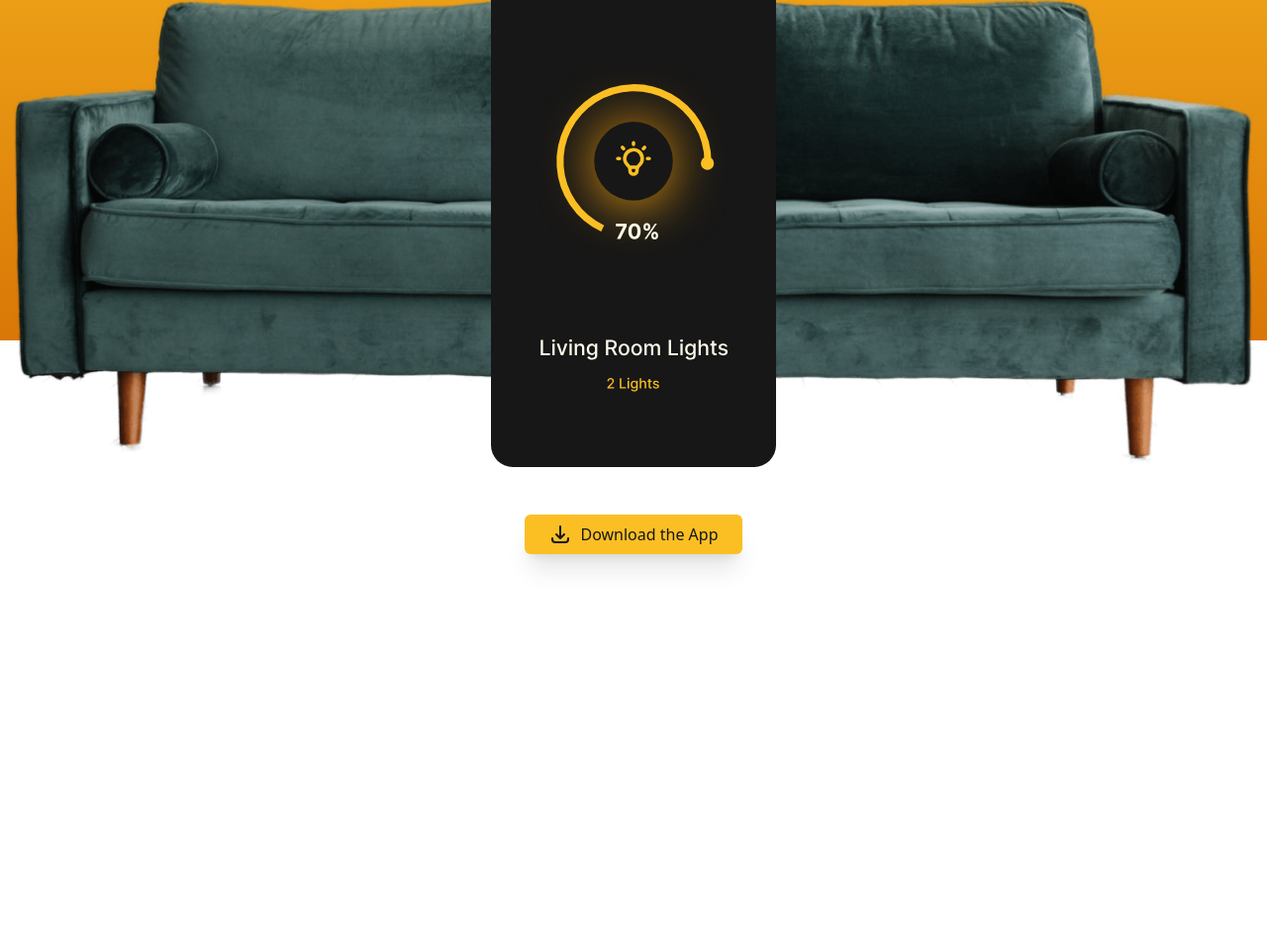
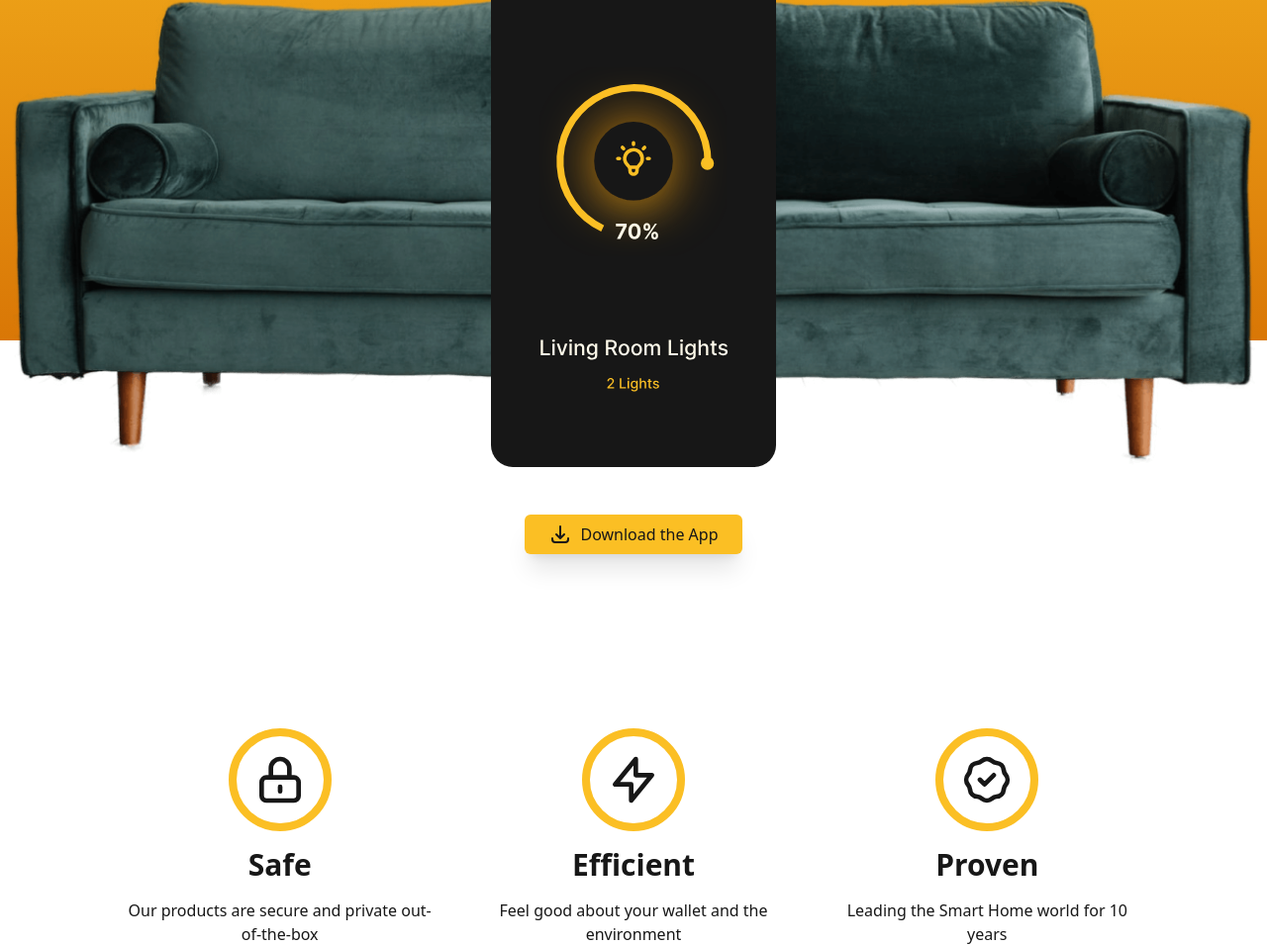
Before and after one commit to HackerDad2022/HomeSmartProject, a website built with Vite: page index.html in a window 1280 px wide. Shown: the part 412-1368 px from the top of the page at 99% size. Before the commit the page ends 1020 px from the top, so only its background shows below. Built offline with nearby package versions, Linux system fonts and the light colour scheme; files whose address does not match are found by name.

Commit message:
middle section with circles

```diff
--- a/index.html
+++ b/index.html
@@ -222,6 +222,78 @@
       </svg>
       <span class="">Download the App</span>
     </a>
+    <section aria-labelledby="qualities" class="relative">
+      <h2 id="qualities" class="sr-only">Our Qualities</h2>
+      <div class="
+      container
+      mx-auto
+      max-w-5xl
+      flex
+      gap-12
+      flex-wrap
+      items-start
+      justify-center
+      md:justify-between
+      ">
+        <div class="
+        grid
+        gap-4
+        justify-items-center
+        text-center
+        md:flex-1
+        ">
+          <div class="
+            rounded-full
+            border-8
+            border-amber-400
+            p-4">
+            <svg xmlns="http://www.w3.org/2000/svg" class="h-14 w-14" fill="none" viewBox="0 0 24 24" stroke="currentColor" stroke-width="2">
+              <path stroke-linecap="round" stroke-linejoin="round" d="M12 15v2m-6 4h12a2 2 0 002-2v-6a2 2 0 00-2-2H6a2 2 0 00-2 2v6a2 2 0 002 2zm10-10V7a4 4 0 00-8 0v4h8z" />
+            </svg>
+          </div>
+          <h3 class="text-3xl font-bold">Safe</h3>
+          <p>Our products are secure and private out-of-the-box</p>
+        </div>
+        <div class="
+        grid
+        gap-4
+        justify-items-center
+        text-center
+        md:flex-1
+        ">
+          <div class="
+            rounded-full
+            border-8
+            border-amber-400
+            p-4">
+            <svg xmlns="http://www.w3.org/2000/svg" class="h-14 w-14" fill="none" viewBox="0 0 24 24" stroke="currentColor" stroke-width="2">
+              <path stroke-linecap="round" stroke-linejoin="round" d="M13 10V3L4 14h7v7l9-11h-7z" />
+            </svg>
+          </div>
+          <h3 class="text-3xl font-bold">Efficient</h3>
+          <p>Feel good about your wallet and the environment</p>
+        </div>
+        <div class="
+        grid
+        gap-4
+        justify-items-center
+        text-center
+        md:flex-1
+        ">
+          <div class="
+            rounded-full
+            border-8
+            border-amber-400
+            p-4">
+            <svg xmlns="http://www.w3.org/2000/svg" class="h-14 w-14" fill="none" viewBox="0 0 24 24" stroke="currentColor" stroke-width="2">
+              <path stroke-linecap="round" stroke-linejoin="round" d="M9 12l2 2 4-4M7.835 4.697a3.42 3.42 0 001.946-.806 3.42 3.42 0 014.438 0 3.42 3.42 0 001.946.806 3.42 3.42 0 013.138 3.138 3.42 3.42 0 00.806 1.946 3.42 3.42 0 010 4.438 3.42 3.42 0 00-.806 1.946 3.42 3.42 0 01-3.138 3.138 3.42 3.42 0 00-1.946.806 3.42 3.42 0 01-4.438 0 3.42 3.42 0 00-1.946-.806 3.42 3.42 0 01-3.138-3.138 3.42 3.42 0 00-.806-1.946 3.42 3.42 0 010-4.438 3.42 3.42 0 00.806-1.946 3.42 3.42 0 013.138-3.138z" />
+            </svg>
+          </div>
+          <h3 class="text-3xl font-bold">Proven</h3>
+          <p>Leading the Smart Home world for 10 years</p>
+        </div>
+      </div>
+    </section>
 
   </main>
     <script type="module" src="/main.js"></script>
```
